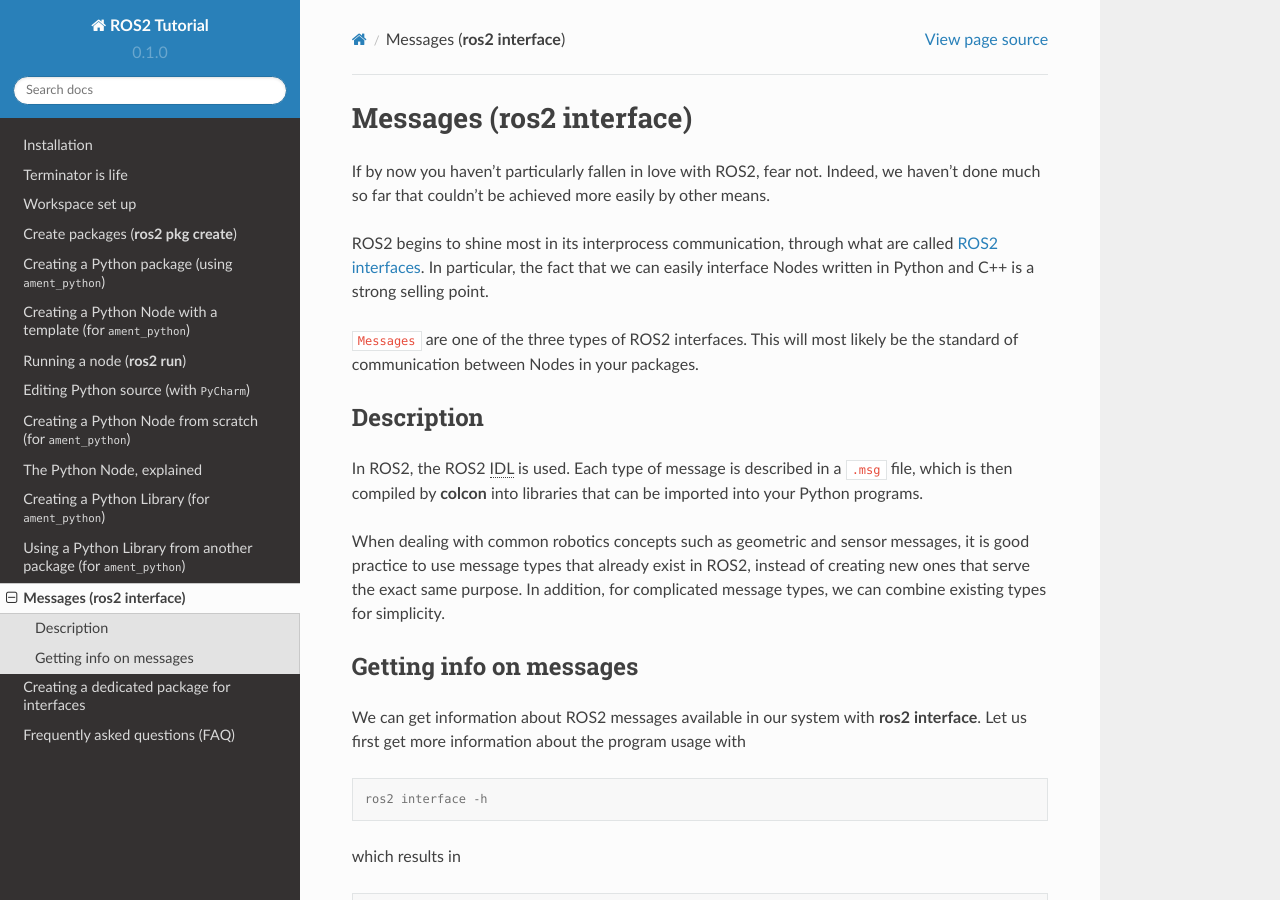
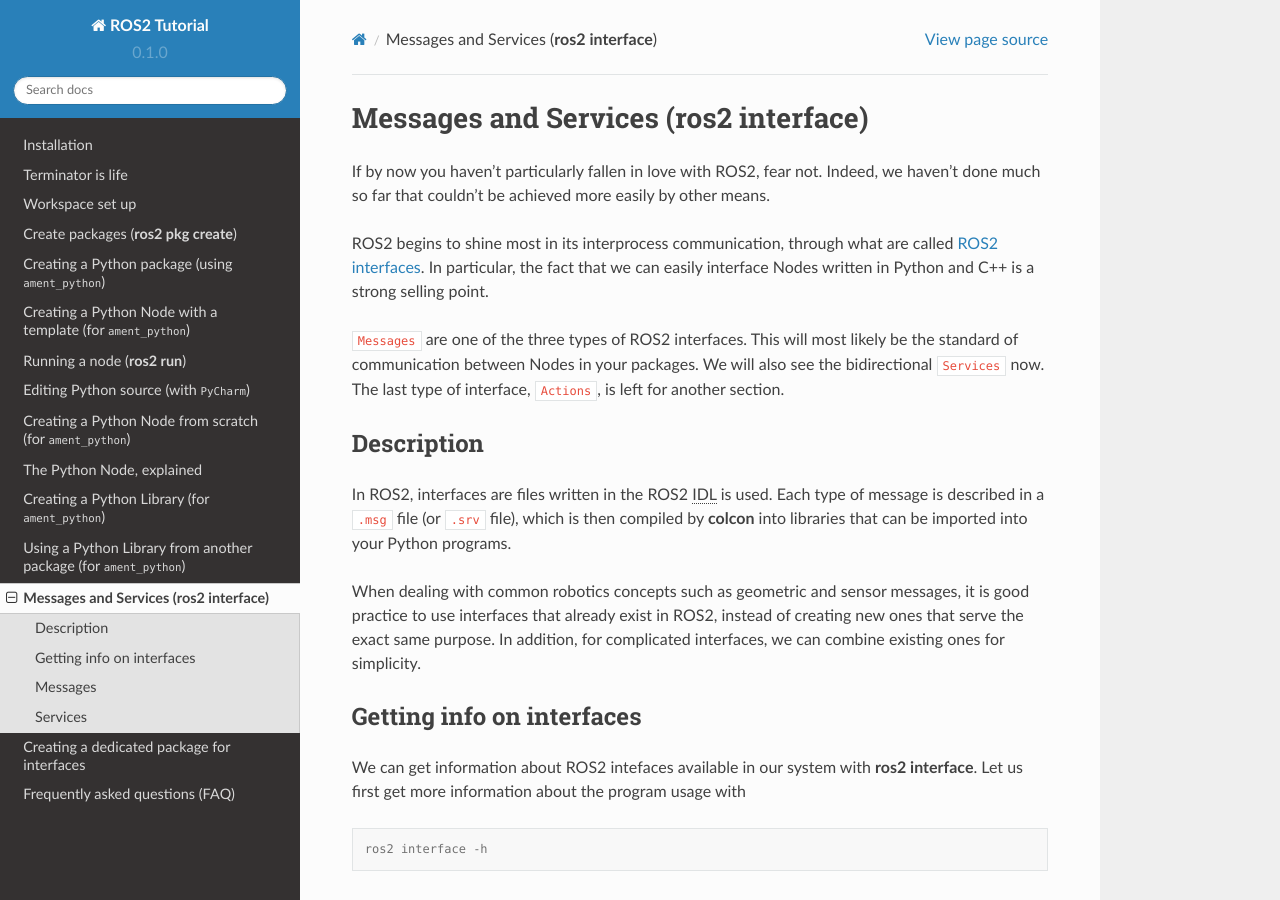
Before and after one commit to mmmarinho/ROS2_Tutorial, a Sphinx documentation site: the page built from docs/source/messages.rst, in a window 1280 px wide and 900 px high. Built offline with Sphinx 7.4.7 and the Read the Docs theme 2.0.0, drawn with Linux system fonts in a browser that asks for light colours; some of the changed text lies outside the part shown.

Commit message:
Update messages.rst

```diff
--- a/docs/source/messages.rst
+++ b/docs/source/messages.rst
@@ -1,23 +1,23 @@
-Messages (:program:`ros2 interface`)
-====================================
+Messages and Services (:program:`ros2 interface`)
+=================================================
 
 If by now you haven't particularly fallen in love with ROS2, fear not. Indeed, we haven't done much so far that couldn't be achieved more easily by other means.
 
 ROS2 begins to shine most in its interprocess communication, through what are called `ROS2 interfaces <https://docs.ros.org/en/humble/Concepts/About-ROS-Interfaces.html>`_. In particular, the fact that we can easily interface Nodes written in Python and C++ is a strong selling point.
 
-:code:`Messages` are one of the three types of ROS2 interfaces. This will most likely be the standard of communication between Nodes in your packages.
+:code:`Messages` are one of the three types of ROS2 interfaces. This will most likely be the standard of communication between Nodes in your packages. We will also see the bidirectional :code:`Services` now. The last type of interface, :code:`Actions`, is left for another section.
 
 Description
 -----------
 
-In ROS2, the ROS2 :abbr:`IDL (Interface Description Language)` is used. Each type of message is described in a :file:`.msg` file, which is then compiled by :program:`colcon` into libraries that can be imported into your Python programs.
+In ROS2, interfaces are files written in the ROS2 :abbr:`IDL (Interface Description Language)` is used. Each type of message is described in a :file:`.msg` file (or :file:`.srv` file), which is then compiled by :program:`colcon` into libraries that can be imported into your Python programs.
 
-When dealing with common robotics concepts such as geometric and sensor messages, it is good practice to use message types that already exist in ROS2, instead of creating new ones that serve the exact same purpose. In addition, for complicated message types, we can combine existing types for simplicity.
+When dealing with common robotics concepts such as geometric and sensor messages, it is good practice to use interfaces that already exist in ROS2, instead of creating new ones that serve the exact same purpose. In addition, for complicated interfaces, we can combine existing ones for simplicity.
 
-Getting info on messages
-------------------------
+Getting info on interfaces
+--------------------------
 
-We can get information about ROS2 messages available in our system with :program:`ros2 interface`. Let us first get more information about the program usage with
+We can get information about ROS2 intefaces available in our system with :program:`ros2 interface`. Let us first get more information about the program usage with
 
 .. code:: console
 
@@ -156,6 +159,23 @@
 
 The real content of the message file is :code:`string data`, showing that it contains a single string called :code:`data`. Using :code:`ros2 interface show` on other example interfaces, it is easy to see how to build interesting message types.
 
-.. warning::
+Services
+--------
 
-   Despite this push in ROS2 towards having the users define even the simplest of message types, to define new interfaces in ROS2 we must use an :program:`ament_cmake` package. It **cannot** be done with an :program:`ament_python` package.
+In the case of a service, let's look up the contents of :file:`example_interfaces/srv/AddTwoInts`.
+
+.. code:: console
+
+    ros2 interface show example_interfaces/srv/AddTwoInts
+
+that results in
+
+.. code-block:: yaml
+   :emphasize-lines:  3
+
+   int64 a
+   int64 b
+   ---
+   int64 sum
+
+Notice that the :code:`---` is what separates the :code:`Request`, above, from the :code:`Response` below. Anyone using this service would expect that the result would be :math:`sum = a + b`, but this logic needs to be implemented on the Node. The service itself is just the ways of bidirectional communication.
```
Also changed, not shown: other parts of docs/source/messages.rst (+3 -0 lines).
